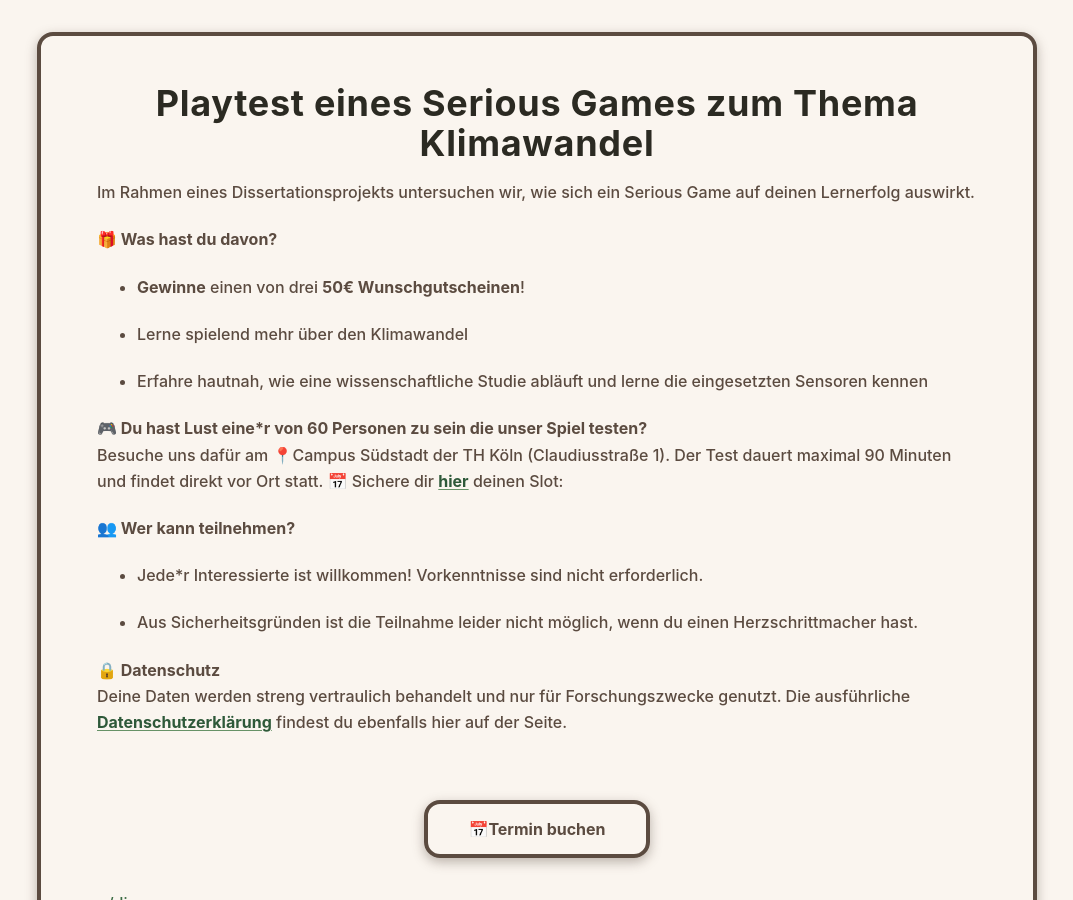
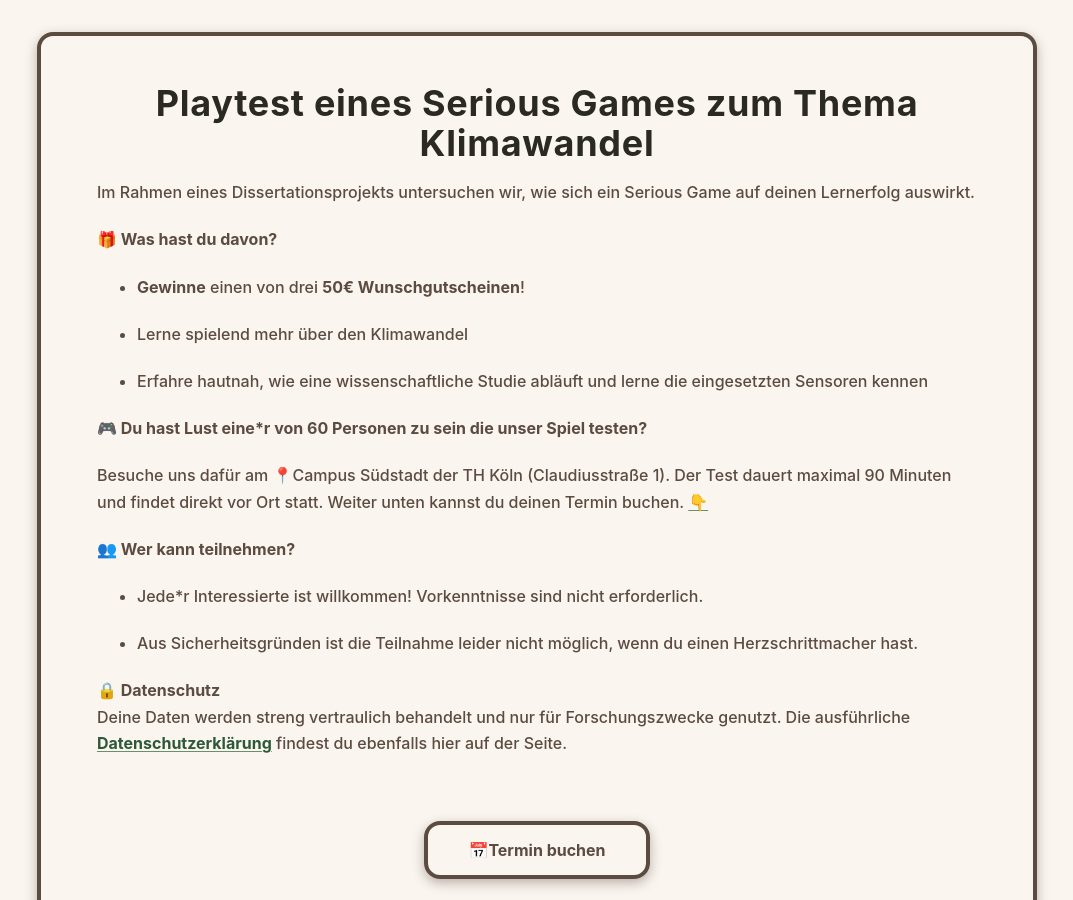
Before and after one commit to LeonieK/sg-study.github.io, a Jekyll site: the page built from index.md, in a window 1280 px wide and 900 px high. Shown: the whole window, without its empty margins (103-1176 px from the left). Built offline with Jekyll 4.4.1, drawn with Linux system fonts in a browser that asks for light colours; our own code applies the rules of GitHub Pages for plain Markdown files.

Commit message:
Update index.md

```diff
--- a/index.md
+++ b/index.md
@@ -11,10 +11,10 @@
     <li>Erfahre hautnah, wie eine wissenschaftliche Studie abläuft und lerne die eingesetzten Sensoren kennen</li>
   </ul>
 
-  <p><strong>🎮 Du hast Lust eine*r von 60 Personen zu sein die unser Spiel testen?</strong><br>
+  <p><strong>🎮 Du hast Lust eine*r von 60 Personen zu sein die unser Spiel testen?</strong><br></p>
 
-  Besuche uns dafür am 📍Campus Südstadt der TH Köln (Claudiusstraße 1). Der Test dauert maximal 90 Minuten und findet direkt vor Ort statt.
-  📅 Sichere dir <a href="#buchung">hier</a> deinen Slot: </p>
+  <p>Besuche uns dafür am 📍Campus Südstadt der TH Köln (Claudiusstraße 1). Der Test dauert maximal 90 Minuten und findet direkt vor Ort statt.
+  Weiter unten kannst du deinen Termin buchen. <a href="#buchung">👇</a></p>
 
   <p><strong>👥 Wer kann teilnehmen?</strong></p>
   <ul>
```
